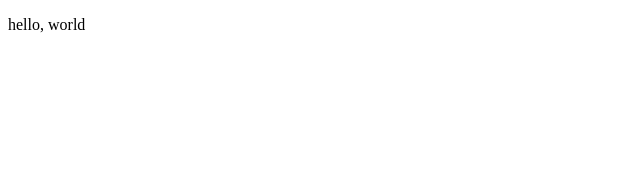
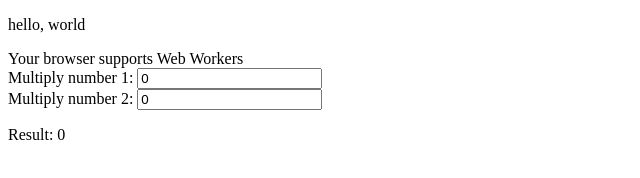
Before and after one commit to yelkar-snehal/javascript-practise, a plain HTML site: page index.html in a window 1280 px wide. Shown: the whole page, without its empty margins (0-640 px from the left). Drawn offline with Linux system fonts and the light colour scheme.

Commit message:
add web worker example

```diff
--- a/index.html
+++ b/index.html
@@ -3,7 +3,7 @@
 
 <head>
     <title>JavaScript Core Practise</title>
-    <style>
+    <!-- <style>
         div {
             min-width: 100px;
             min-height: 100px;
@@ -18,7 +18,7 @@
         .dropTarget {
             flex: 1;
         }
-    </style>
+    </style> -->
 </head>
 
 <body>
@@ -57,6 +57,23 @@
             src="https://assets.stickpng.com/images/580b57fcd9996e24bc43c51f.png" draggable="true"
             ondragstart="onDrag(event)" id="dragTarget">
     </section> -->
+    <section name="web-worker">
+        <div id="browser"></div>
+        <div class="controls" tabindex="0">
+            <form>
+                <div>
+                    <label for="number1">Multiply number 1: </label>
+                    <input type="text" id="number1" value="0" />
+                </div>
+                <div>
+                    <label for="number2">Multiply number 2: </label>
+                    <input type="text" id="number2" value="0" />
+                </div>
+            </form>
+
+            <p class="result">Result: 0</p>
+        </div>
+    </section>
 </body>
 <!-- <script type="text/javascript" src="./script.js"></script> -->
 <!-- <script type="text/javascript" src="./asyncAwait.js"></script> -->
@@ -66,5 +83,6 @@
 <!-- <script type="text/javascript" src="./obj.js"></script> -->
 <!-- <script type="text/javascript" src="./generator.js"></script> -->
 <!-- <script type="text/javascript" src="./iife.js"></script> -->
+<script type="text/javascript" src="./webworker.js"></script>
 
 </html>
--- /dev/null
+++ b/intenseComputations.js
@@ -0,0 +1,15 @@
+/**
+ * located in DedicatedWorkerGlobalScope
+ * in a separate worker thread different from the Main thread
+ */
+onmessage = function (e) {
+  console.log("Worker: Message received from main script");
+  const result = e.data[0] * e.data[1];
+  if (isNaN(result)) {
+    postMessage("Please enter two valid numbers");
+  } else {
+    const workerResult = "Result: " + result;
+    console.log("Worker: Posting message back to main script");
+    postMessage(workerResult);
+  }
+};
--- /dev/null
+++ b/webworker.js
@@ -0,0 +1,36 @@
+console.log("Executing webworker script");
+const first = document.querySelector("#number1");
+const second = document.querySelector("#number2");
+
+const result = document.querySelector(".result");
+
+if (typeof Worker !== "undefined") {
+  document.getElementById("browser").innerHTML =
+    "Your browser supports Web Workers";
+  // taking a load off from main thread
+  var myWorker = new Worker("./intenseComputations.js");
+
+  first.onchange = function () {
+    myWorker.postMessage([first.value, second.value]);
+    console.log("Message posted to worker");
+  };
+
+  second.onchange = function () {
+    myWorker.postMessage([first.value, second.value]);
+    console.log("Message posted to worker");
+  };
+  /*
+    JavaScript is single-threaded. As a result, long-lasting
+    computations (not necessarily due to poorly written code)
+    will block the UI thread and make it frustrating
+    so,
+    HTML5 Web-Workers
+ */
+  //   myWorker.addEventListener("message", (event) => {
+  //     console.log(`Received message from worker: ${event.data}`);
+  //   });
+  //   onmessage() will be listing to our worker and receives post message
+  myWorker.onmessage = function (event) {
+    console.log("We got some data delivered!", event.data);
+  };
+}
```
